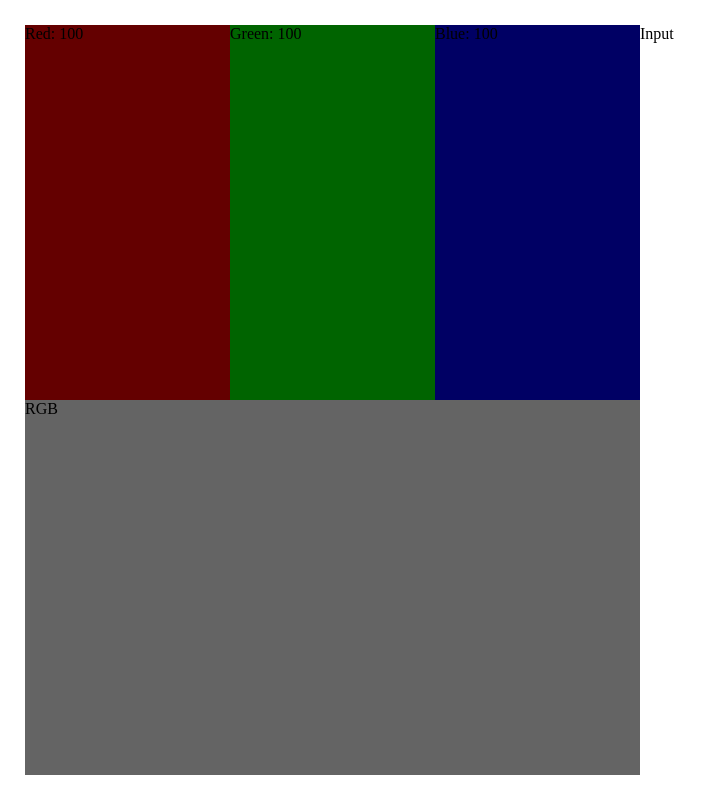
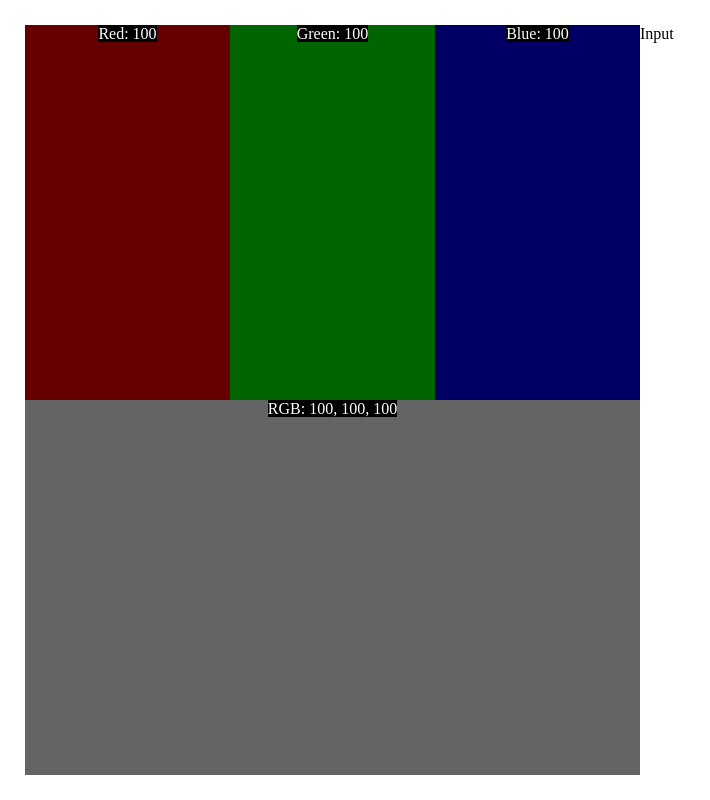
Before and after one commit to zkevinbai/Chameleon, a React (Create React App) app: page / in a window 1280 px wide. Shown: the whole page, without its empty margins (0-710 px from the left). Built offline with nearby package versions, Linux system fonts and the light colour scheme.

Commit message:
Align and style text

```diff
--- a/src/App.css
+++ b/src/App.css
@@ -22,6 +22,10 @@
   grid-template-rows: 1fr
 }
 
+.color-component {
+  text-align: center;
+}
+
 .color-text {
   color: white;
   background: black;
--- a/src/App.js
+++ b/src/App.js
@@ -18,30 +18,40 @@ export default class App extends React.Component {
         <div className="colors">
           <div className="color-components">
             <div
-              className="color-r"
+              className="color-r color-component"
               style={{ 'background-color': `rgb(${this.state.colorR}, 0, 0)` }}
             >
-              Red: {this.state.colorR}
+              <span className="color-text">
+                Red: {this.state.colorR}
+              </span>
             </div>
+
             <div
-              className="color-g"
+              className="color-g color-component"
               style={{ 'background-color': `rgb(0, ${this.state.colorG}, 0)` }}
             >
-              Green: {this.state.colorG}
+              <span className="color-text">
+                Green: {this.state.colorG}
+              </span>
             </div>
+
             <div
-              className="color-b"
+              className="color-b color-component"
               style={{ 'background-color': `rgb(0, 0, ${this.state.colorB})` }}
             >
-              Blue: {this.state.colorB}
+              <span className="color-text">
+                Blue: {this.state.colorB}
+              </span>
             </div>
           </div>
 
           <div
-            className="color-rgbb"
+            className="color-rgb color-component"
             style={{ 'background-color': `rgb(${this.state.colorR}, ${this.state.colorG}, ${this.state.colorB})` }}
           >
-            RGB
+            <span className="color-text">
+              RGB: {this.state.colorR}, {this.state.colorG}, {this.state.colorB}
+            </span>
           </div>
         </div>
         <div className="input">
```
